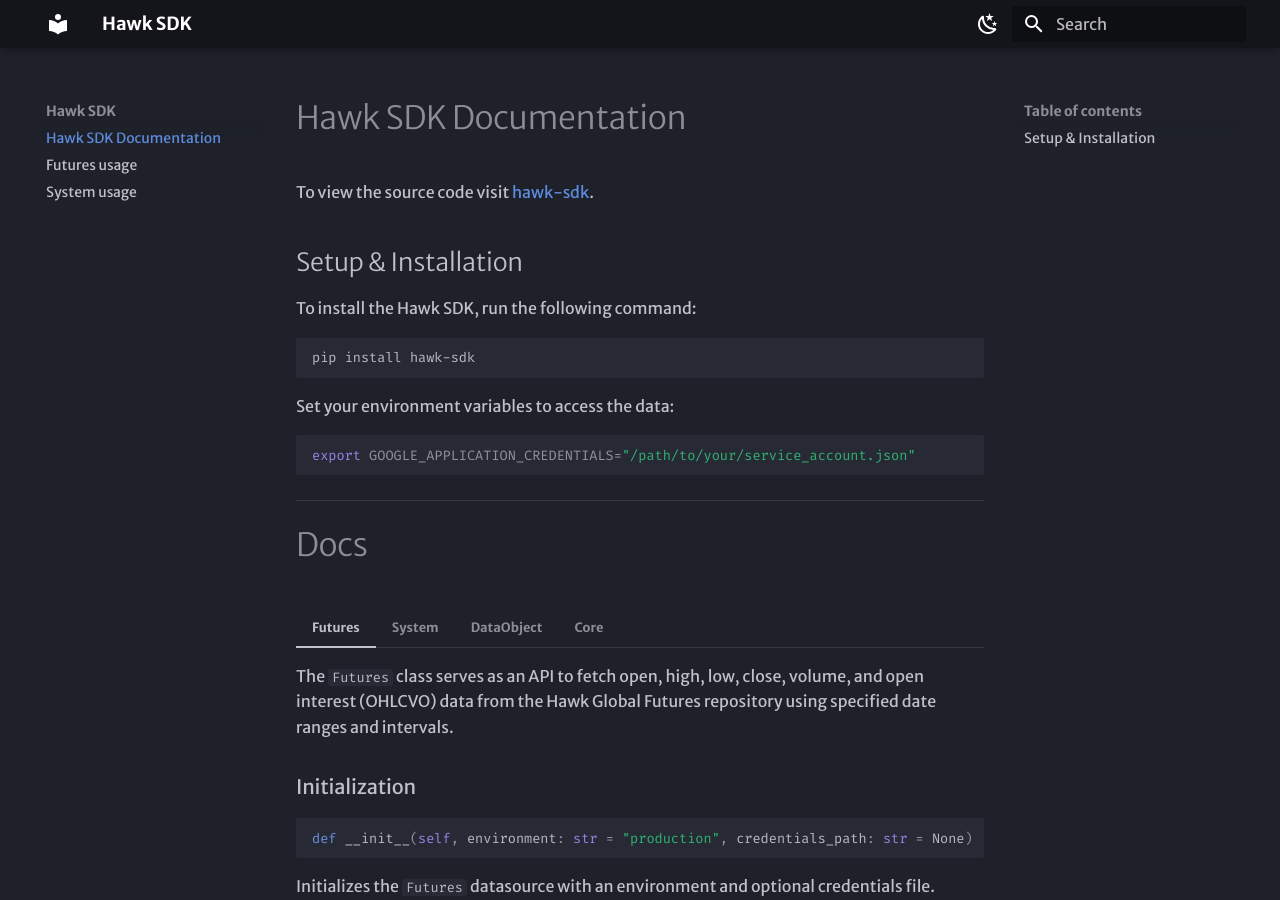
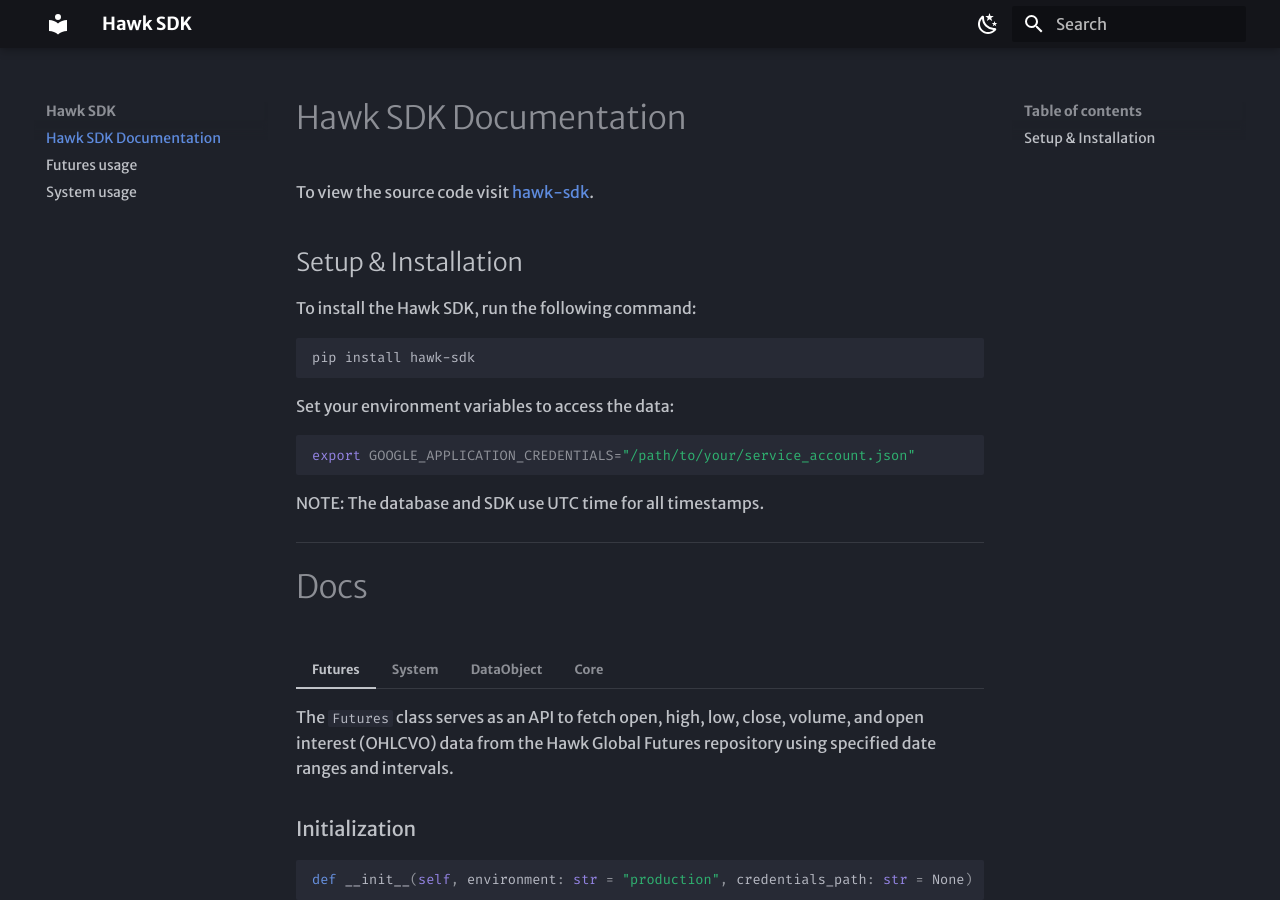
Before and after one commit to Hawk-Center/hawk-sdk, an MkDocs documentation site: the page built from docs/index.md, in a window 1280 px wide and 900 px high. Built offline with MkDocs 1.6.1 and Material for MkDocs 9.7.7, drawn with Linux system fonts in a browser that asks for light colours.

Commit message:
added timezone warning to docs

````diff
--- a/docs/index.md
+++ b/docs/index.md
@@ -15,6 +15,8 @@ Set your environment variables to access the data:
 ```bash
 export GOOGLE_APPLICATION_CREDENTIALS="/path/to/your/service_account.json"
 ```
+
+NOTE: The database and SDK use UTC time for all timestamps.
 
 ---
 
````
